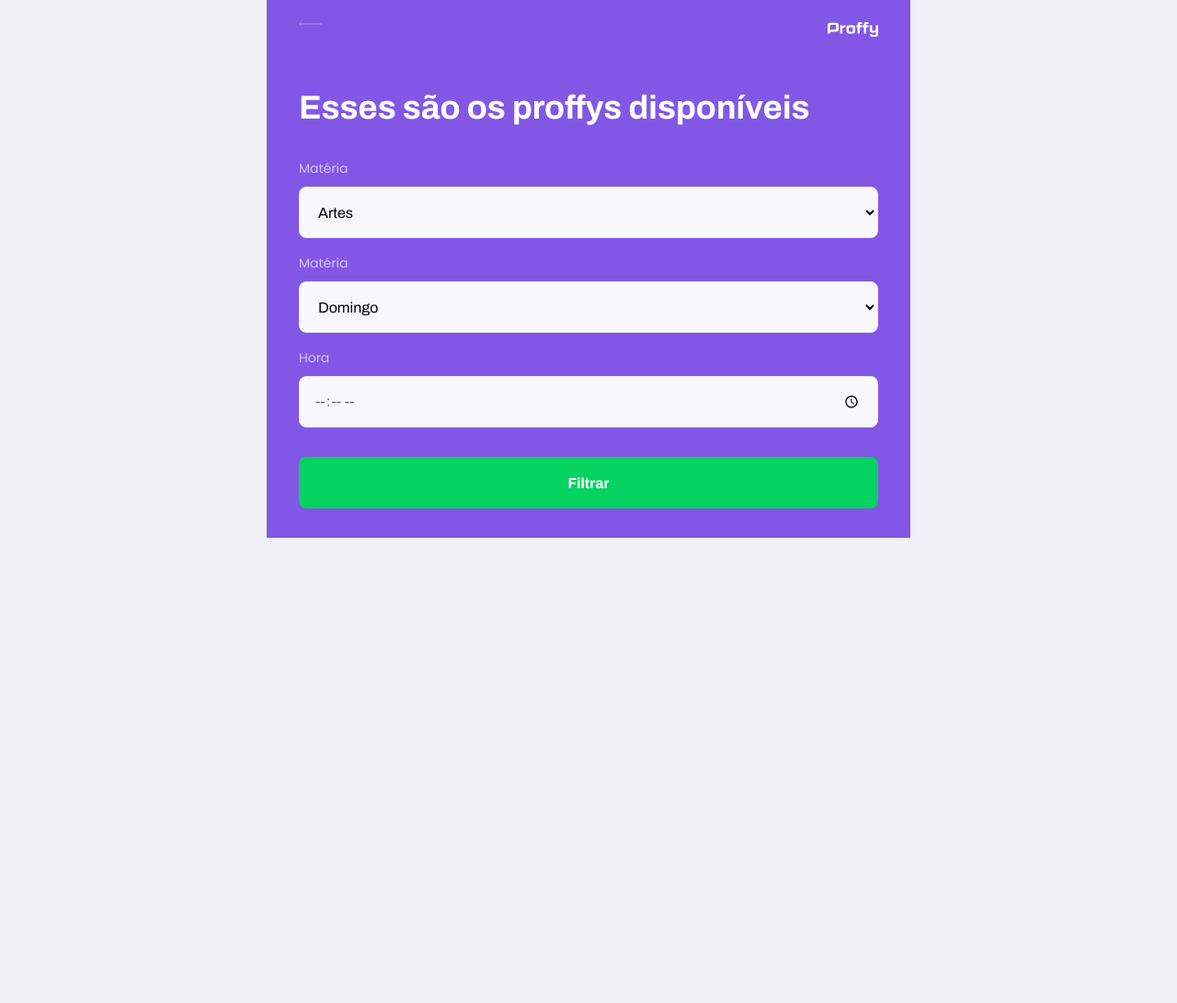
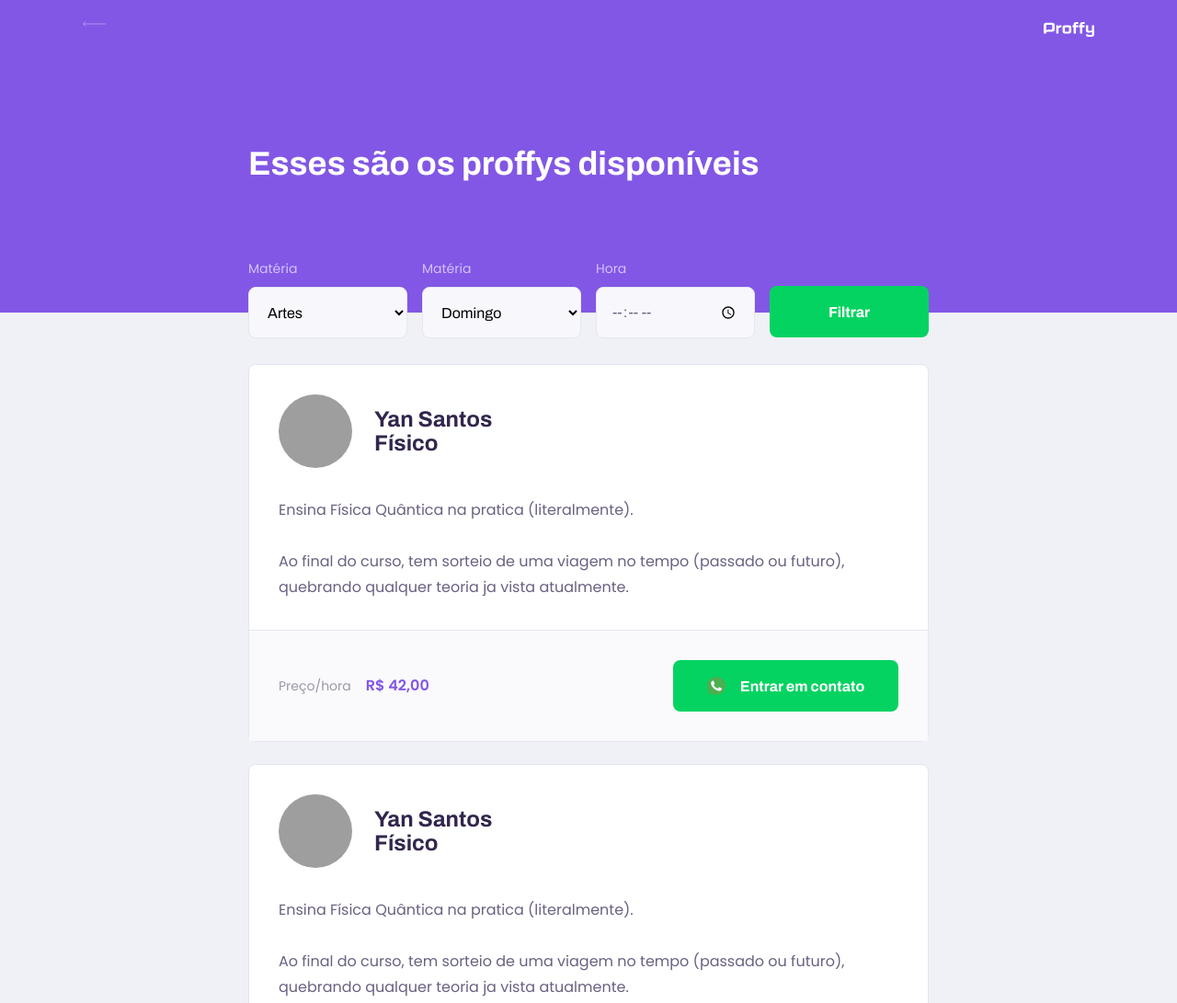
Before and after one commit to yansntss/Proffy, a plain HTML site: page study.html in a window 1280 px wide. Shown: the top 1091 px of the page at 92% size. Before the commit the page ends 800 px from the top, so only its background shows below. Drawn offline with Linux system fonts and the light colour scheme; grey boxes are pictures that could not be loaded.

Commit message:
Page study responsive

```diff
--- a/study.html
+++ b/study.html
@@ -70,6 +70,54 @@
             </div>
 
         </header>
+
+        <main>
+            <article class="teacher-item" >
+                <header>
+                    <img src="https://avatars0.githubusercontent.com/u/40508828?s=460&u=702278204e2e93c5e17e4214e6ce3d945661dfc2&v=4"
+                        alt="Yann Santos">
+                    <div>
+                        <strong>Yan Santos</strong>
+                        <strong>Físico</strong>
+                    </div>
+                </header>
+
+                <p>Ensina Física Quântica na pratica (literalmente).
+                    <br /> <br />
+                    Ao final do curso, tem sorteio de uma viagem no tempo (passado ou futuro), quebrando
+                    qualquer teoria ja vista atualmente.</p>
+
+                <footer>
+                    <p>Preço/hora<strong>R$ 42,00</strong>
+                    </p>
+                    <button type="button"> <img src="/images/icons/whatsapp.svg" alt="whatsapp">Entrar em contato
+                    </button>
+                </footer>
+            </article>
+
+            <article class="teacher-item">
+                <header>
+                    <img src="https://avatars0.githubusercontent.com/u/40508828?s=460&u=702278204e2e93c5e17e4214e6ce3d945661dfc2&v=4"
+                        alt="Yann Santos">
+                    <div>
+                        <strong>Yan Santos</strong>
+                        <strong>Físico</strong>
+                    </div>
+                </header>
+
+                <p>Ensina Física Quântica na pratica (literalmente).
+                    <br /> <br />
+                    Ao final do curso, tem sorteio de uma viagem no tempo (passado ou futuro), quebrando
+                    qualquer teoria ja vista atualmente.</p>
+
+                <footer>
+                    <p>Preço/hora<strong>R$ 42,00</strong>
+                    </p>
+                    <button type="button"> <img src="/images/icons/whatsapp.svg" alt="whatsapp">Entrar em contato
+                    </button>
+                </footer>
+            </article>
+        </main>
     </div>
 
 
--- a/styles/partials/page-study.css
+++ b/styles/partials/page-study.css
@@ -39,6 +39,7 @@
 .page-header .header-content {
     width: 90%;
     margin: 3.2rem auto;
+    position: relative;
 }
 .page-header .header-content strong{
     font: 700 3.6rem Archivo;
@@ -114,3 +115,169 @@
     right: 1.6rem;
     bottom: 0;
 }
+
+#page-study main {
+    margin: 3.2rem auto;
+    width: 90%;
+}
+.teacher-item {
+    background-color: var(--color-box-base);
+    border: 1px solid var(--color-line-in-white);
+    border-radius: 0.8rem;
+    margin-top: 2.4rem;
+}
+
+.teacher-item header {
+    padding: 3.2rem 2rem;
+    display: flex;
+    align-items: center;
+
+}
+
+.teacher-item header img {
+    width: 8rem;
+    height: 8rem;
+    border-radius: 50%;
+}
+
+.teacher-item header div{
+    margin-left: 2.4rem;
+
+}
+.teacher-item header div strong {
+    font: 700 2.4rem Archivo;
+    display:
+    block;
+    color: var(--color-text-title);
+}
+
+.teacher-item header div span{
+    font-size: 1.6rem;
+    display: block;
+    margin-top: 0.4rem;
+}
+
+.teacher-item > p{
+    padding: 0 2rem;
+    font-size: 1.6rem;
+    line-height: 2.8rem;
+}
+
+.teacher-item footer{
+    padding: 3.2rem 2rem;
+    background-color: var(--color-box-footer);
+    border-top: 1px solid var(--color-line-in-white);
+    margin-top: 3.2rem;
+
+    display: flex;
+    align-items: center;
+    justify-content: space-between;
+
+}
+
+.teacher-item footer p{
+    font-size: 1.4rem;
+    line-height: 2.4rem;
+    color: var(--color-text-complement)
+}
+
+.teacher-item footer p strong{
+    font-size: 1.6rem;
+    color: var(--color-primary);
+    display: block;
+}
+
+.teacher-item footer button{
+    width: 20rem;
+    height: 5.6rem;
+    background: var(--color-secondary);
+    color: var(--color-button-text);
+    border: 0;
+    border-radius: .8rem;
+    cursor: pointer;
+    font: 700 1.4rem Archivo;
+
+    display: flex;
+    align-items: center;
+    justify-content: space-evenly;
+
+    text-decoration: none;
+
+    transition: background 0.2s;
+    margin-left: 1.6rem;
+}
+
+.teacher-item footer button:hover {
+    background: var(--color-secondary-dark);
+}
+
+@media (min-width: 700px) {
+    #page-study #container{
+        max-width: 100vw;
+    }
+
+    .page-header{
+        height: 340px;
+    }
+
+    .page-header .top-bar-container {
+        max-width: 1100px;
+    }
+
+    .page-header .header-content {
+        max-width: 740px;
+
+        margin: 0 auto;
+
+
+        flex: 1 1;
+        padding-bottom: 48px;
+        display: flex;
+        flex-direction: column;
+        justify-content: center;
+
+    }
+
+    .teacher-item header,
+    .teacher-item footer{
+        padding: 32px;
+    }
+
+    #search-teachers {
+        display: grid;
+        grid-template-columns: repeat(4, 1fr);
+        gap: 16px;
+        position: absolute;
+        bottom: -28px;
+    }
+
+    #page-study main{
+        padding: 32px 0;
+        max-width: 740px;
+        margin: 0 auto;
+    }
+
+    #search-teachers .select-block{
+        margin: 0;
+    }
+
+    .teacher-item > p {
+        padding: 0 32px;
+    }
+
+    .teacher-item footer p strong {
+        display: initial;
+        margin-left: 16px;
+    }
+
+    .teacher-item footer button{
+        width: 245px;
+        font-size: 16px;
+        justify-content: center;
+
+    }
+
+    .teacher-item footer button img{
+        margin-right: 16px;
+    }
+}
```
